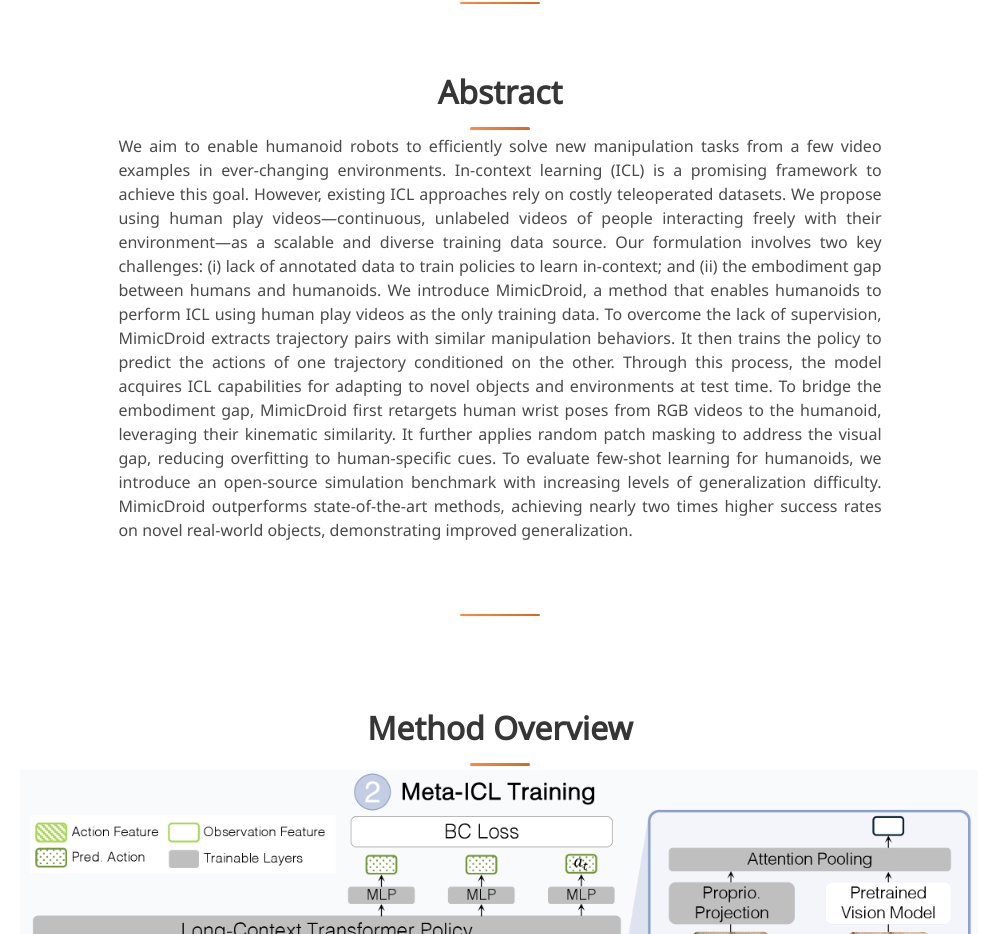
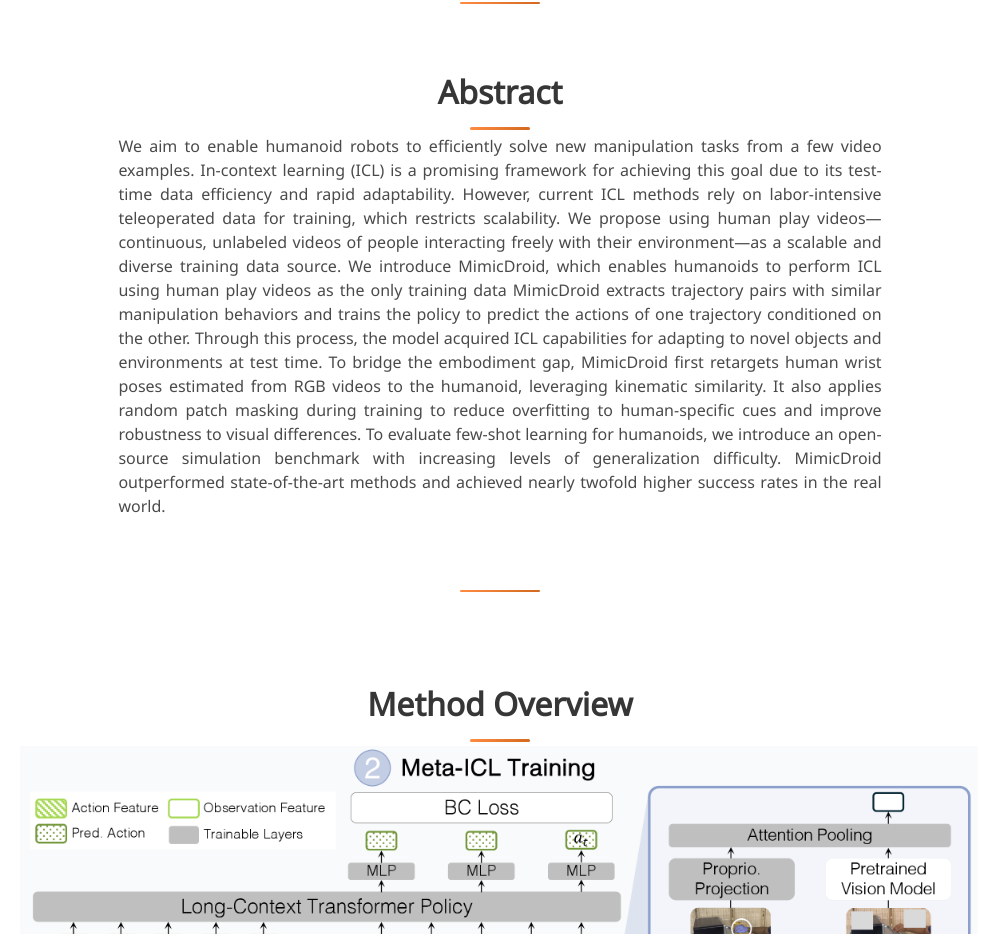
Before and after one commit to UT-Austin-RPL/MimicDroid, a plain HTML site: page index.html in a window 1280 px wide. Shown: the part 977-1911 px from the top of the page, without its empty margins (140-1142 px from the left). Drawn offline with nearby package versions, Linux system fonts and the light colour scheme; some icons are missing; a web font is replaced by a local one.

Commit message:
abstract update

```diff
--- a/index.html
+++ b/index.html
@@ -974,18 +974,7 @@
 <h2 class="title is-3">Abstract</h2>
 <div class="content has-text-justified">
 <p>
-We aim to enable humanoid robots to efficiently solve new manipulation tasks from a few video examples in ever-changing environments.
-In-context learning (ICL) is a promising framework to achieve this goal. However, existing ICL approaches rely on costly teleoperated datasets.
-We propose using human play videos—continuous, unlabeled videos of people interacting freely with their environment—as a scalable and diverse training data source.
-Our formulation involves two key challenges: (i) lack of annotated data to train policies to learn in-context; and (ii) the embodiment gap between humans and humanoids.
-We introduce MimicDroid, a method that enables humanoids to perform ICL using human play videos as the only training data.
-To overcome the lack of supervision, MimicDroid extracts trajectory pairs with similar manipulation behaviors.
-It then trains the policy to predict the actions of one trajectory conditioned on the other.
-Through this process, the model acquires ICL capabilities for adapting to novel objects and environments at test time.
-To bridge the embodiment gap, MimicDroid first retargets human wrist poses from RGB videos to the humanoid, leveraging their kinematic similarity.
-It further applies random patch masking to address the visual gap, reducing overfitting to human-specific cues.
-To evaluate few-shot learning for humanoids, we introduce an open-source simulation benchmark with increasing levels of generalization difficulty.
-MimicDroid outperforms state-of-the-art methods, achieving nearly two times higher success rates on novel real-world objects, demonstrating improved generalization.
+We aim to enable humanoid robots to efficiently solve new manipulation tasks from a few video examples. In-context learning (ICL) is a promising framework for achieving this goal due to its test-time data efficiency and rapid adaptability. However, current ICL methods rely on labor-intensive teleoperated data for training, which restricts scalability. We propose using human play videos—continuous, unlabeled videos of people interacting freely with their environment—as a scalable and diverse training data source. We introduce MimicDroid, which enables humanoids to perform ICL using human play videos as the only training data MimicDroid extracts trajectory pairs with similar manipulation behaviors and trains the policy to predict the actions of one trajectory conditioned on the other. Through this process, the model acquired ICL capabilities for adapting to novel objects and environments at test time. To bridge the embodiment gap, MimicDroid first retargets human wrist poses estimated from RGB videos to the humanoid, leveraging kinematic similarity. It also applies random patch masking during training to reduce overfitting to human-specific cues and improve robustness to visual differences. To evaluate few-shot learning for humanoids, we introduce an open-source simulation benchmark with increasing levels of generalization difficulty. MimicDroid outperformed state-of-the-art methods and achieved nearly twofold higher success rates in the real world.
 </p>
 </div>
 </div>
```
